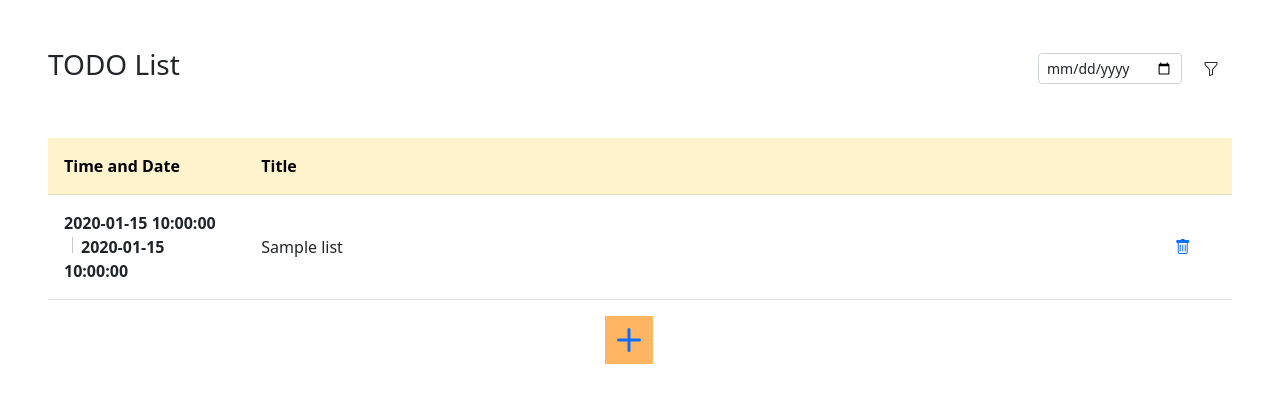
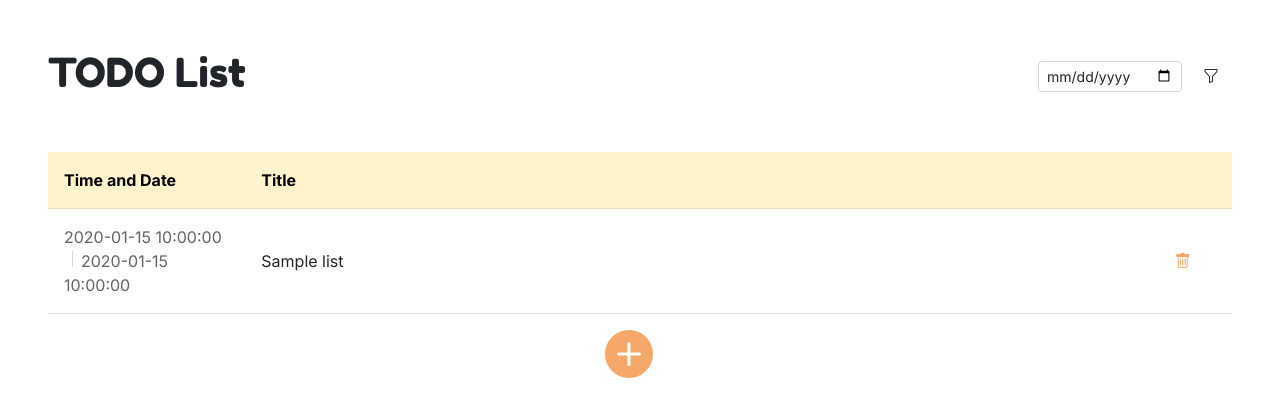
Before and after one commit to nafnaufal/uap-todo-list, a PHP site: page / in a window 1280 px wide. Shown: the top 417 px of the page. Run offline with PHP 8.4, Linux system fonts and the light colour scheme; tables that the repository leaves empty or names only in its code hold one stand-in row (values such as "Sample post").

Commit message:
Update style.css

```diff
--- a/style.css
+++ b/style.css
@@ -1,29 +1,106 @@
-@import url('https://fonts.googleapis.com/css2?family=Fugaz+One&display=swap');
+@import url('https://fonts.googleapis.com/css2?family=Fredoka+One&display=swap');
+@import url('https://fonts.googleapis.com/css2?family=Inter:wght@100;200;300;400;500;600;700;800;900&display=swap');
+:root {
+    --clr-light-orange: #fcdac0;
+    --clr-light-yellow: #fffbe1;
+    --clr-orange: #f5a869;
+    --clr-dark-orange: #fca94a;
+    --clr-darker-orange: #DB6400;
+    --clr-light-gray: #b1b0b0;
+    --clr-gray: #646464;
+}
 
-:root {
-    --clr-orange: #FFB562;
+* {
+    margin: 0;
+    padding: 0;
+}
+
+body {
+    font-family: 'Inter', sans-serif;
+}
+
+.header-title {
+    font-family: 'Fredoka One', cursive;
+    font-size: 40px;
 }
 
 .title {
-    font-family: 'Fugaz One', cursive;
     font-size: 36px;
+    font-weight: 700;
+}
+
+.content {
+    font-size: 20px;
+    font-weight: 400;
+}
+
+.time-table {
+    font-weight: 400;
+    color: var(--clr-gray);
+}
+
+.time {
+    font-size: 18px;
+    font-weight: 500;
+    color: var(--clr-light-gray);
 }
 
 .btn-sticky {
-    color: #FFFFFFFF;
-    border-radius: 50%;
-    /* position: -webkit-sticky;
     position: sticky;
-    box-shadow: 2px 2px 5px rgba(0, 0, 0, 0.25); */
-    transition: border-radius 0.25s;
-
-    bottom: -4px;
+    transition: all 0.25s;
+    bottom: 5%;
 }
 
-.btn-sticky:hover {
+.float-btn:hover {
     border-radius: 25%;
 }
 
 .float-btn {
+    color: #FFFFFFFF;
+    border-radius: 50%;
+    transition: all 0.25s;
     background-color: var(--clr-orange);
 }
+
+.btn-search:hover,
+.bi-funnel:hover {
+    border-color: var(--clr-orange);
+}
+
+.bi-pencil-square,
+.bi-trash {
+    color: var(--clr-orange);
+    transition: all 0.25s;
+}
+
+.bi-pencil-square:hover,
+.bi-trash:hover,
+.bi-x-circle:hover {
+    color: var(--clr-gray);
+}
+
+.bi-x-circle {
+    color: var(--clr-light-gray);
+    transition: all 0.25s;
+}
+
+
+/* .cc {
+    color: var(--clr-dark-orange);
+    transition: all 0.5s;
+} */
+
+
+/* .cc:hover {
+    color: #000000;
+} */
+
+
+/* .sc {
+    transition: all 0.25s;
+} */
+
+
+/* .sc:hover {
+    font-size: 25px;
+} */
```
